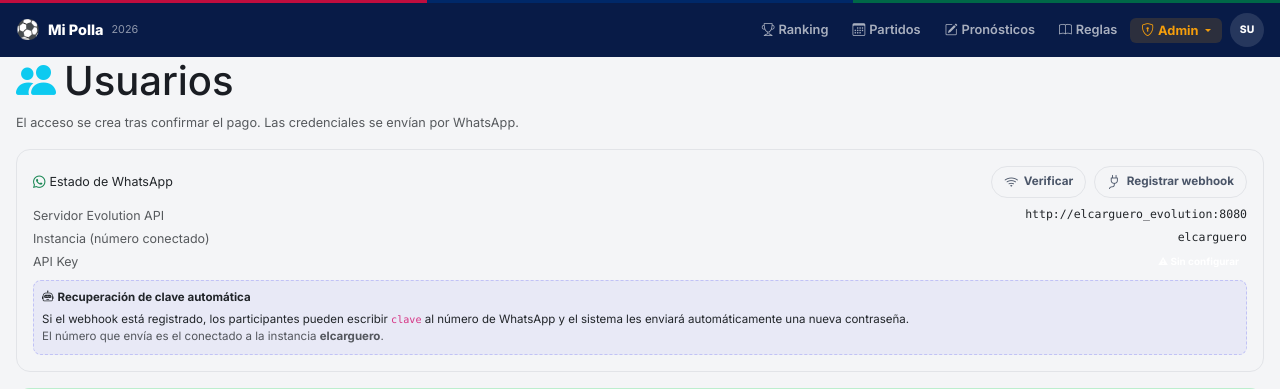
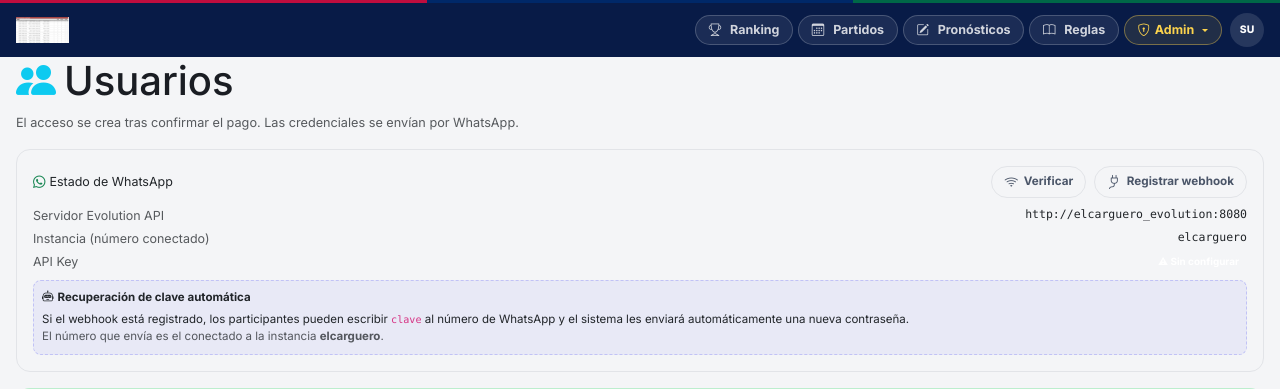
Before and after one commit to crismarbiker/mipolla, a Django app: page /admin/usuarios/ in a window 1280 px wide. Shown: the top 389 px of the page. Run offline with Django 5.2, Linux system fonts and the light colour scheme; the visitor is signed in with stand-in values (Sample User, id 1); data comes from the database, SQL or seed files in the repository.

Commit message:
feat: nav pill buttons + Mundial 2026 logo + admin results fixes
Nav: links as pill buttons with border+bg, admin gold accent
Logo: Mundial 2026 image in static/img/logo_mundial2026.png
Admin resultados: pending matches first (sorted), played last
deploy.sh: fixed collectstatic command

Co-Authored-By: Claude Sonnet 4.6 <noreply@anthropic.com>

```diff
--- a/polla/views.py
+++ b/polla/views.py
@@ -600,25 +600,32 @@ def admin_resultados(request):
         messages.success(request, f'Resultado guardado: {partido} {partido.resultado_str}')
         return redirect('polla:admin_resultados')
 
+    # Order: pending matches first (by date asc), played last (by date desc)
     fases = Fase.objects.prefetch_related(
         'partidos__pais_local',
         'partidos__pais_visitante',
-        'partidos__goles__jugador',
+        'partidos__goles__jugador__pais',
     ).all()
 
-    # Pre-load players per country for the goal entry forms
-    from django.db.models import Prefetch
     partidos_con_jugadores = {}
     for fase in fases:
-        for partido in fase.partidos.all():
+        # Sort: pending first (by date), played last (reverse date)
+        partidos_ordenados = sorted(
+            fase.partidos.all(),
+            key=lambda p: (p.jugado, p.fecha or timezone.now())
+        )
+        for partido in partidos_ordenados:
             jugadores = list(Jugador.objects.filter(
                 Q(pais=partido.pais_local) | Q(pais=partido.pais_visitante)
-            ).select_related('pais').order_by('pais', 'nombre_completo'))
+            ).select_related('pais').order_by('pais__nombre', 'nombre_completo'))
             goles_existentes = {g.jugador_id: g.cantidad for g in partido.goles.all()}
             partidos_con_jugadores[partido.id] = {
                 'jugadores': jugadores,
                 'goles': goles_existentes,
+                'orden': partidos_ordenados,
             }
+        # Store ordered list on fase object for template
+        fase._partidos_ordenados = partidos_ordenados
 
     return render(request, 'polla/admin_resultados.html', {
         'fases': fases,
--- a/static/css/polla.css
+++ b/static/css/polla.css
@@ -71,18 +71,39 @@ a { text-decoration: none; }
 }
 .top-nav-brand img { height: 26px; object-fit: contain; }
 
-.top-nav-links { display: flex; align-items: center; gap: .1rem; }
+.top-nav-links { display: flex; align-items: center; gap: .3rem; }
+/* ── NAV LINKS AS PILL BUTTONS ── */
 .top-nav-links a, .top-nav-links button {
-  color: rgba(255,255,255,.65); text-decoration: none;
-  font-size: .8rem; font-weight: 600;
-  padding: .32rem .7rem; border-radius: 6px;
+  color: rgba(255,255,255,.8);
+  text-decoration: none;
+  font-size: .78rem; font-weight: 700;
+  padding: .3rem .8rem;
+  border-radius: 999px;
+  border: 1.5px solid rgba(255,255,255,.2);
+  background: rgba(255,255,255,.08);
   transition: all .15s; cursor: pointer;
-  background: none; border: none; white-space: nowrap;
+  white-space: nowrap;
+  display: inline-flex; align-items: center; gap: .3rem;
 }
 .top-nav-links a:hover, .top-nav-links button:hover {
-  color: #fff; background: rgba(255,255,255,.1);
+  color: #fff;
+  background: rgba(255,255,255,.18);
+  border-color: rgba(255,255,255,.4);
 }
-.top-nav-links a.active { color: #fff; background: rgba(255,255,255,.15); }
+.top-nav-links a.active {
+  color: #fff;
+  background: rgba(255,255,255,.25);
+  border-color: rgba(255,255,255,.55);
+}
+.top-nav-links .admin-btn {
+  color: #FCD34D !important;
+  border-color: rgba(252,211,77,.4) !important;
+  background: rgba(252,211,77,.1) !important;
+}
+.top-nav-links .admin-btn:hover {
+  background: rgba(252,211,77,.22) !important;
+  border-color: rgba(252,211,77,.65) !important;
+}
 
 .nav-icon-btn {
   width: 34px; height: 34px; border-radius: 50%;
@@ -112,12 +133,20 @@ a { text-decoration: none; }
 .bot-nav a {
   flex: 1; display: flex; flex-direction: column;
   align-items: center; justify-content: center; gap: 2px;
-  color: rgba(255,255,255,.5);
+  color: rgba(255,255,255,.45);
   font-size: .57rem; font-weight: 700; text-transform: uppercase;
-  letter-spacing: .3px; text-decoration: none; transition: color .15s;
+  letter-spacing: .3px; text-decoration: none; transition: all .15s;
+  position: relative;
 }
 .bot-nav a i { font-size: 1.2rem; }
-.bot-nav a.active { color: #fff; }
+.bot-nav a.active {
+  color: #fff;
+}
+.bot-nav a.active::before {
+  content: '';
+  position: absolute; top: 0; left: 25%; right: 25%; height: 2px;
+  background: #fff; border-radius: 0 0 3px 3px;
+}
 
 /* ── PAGE WRAP ───────────────────────────────── */
 .page-wrap { padding-top: calc(var(--nav-h) + 3px); }
--- a/templates/base.html
+++ b/templates/base.html
@@ -22,11 +22,9 @@
 <header class="top-nav" style="top:3px;">
   <a class="top-nav-brand" href="{% url 'polla:ranking' %}">
     {% if torneo.logo %}
-    <img src="{{ torneo.logo.url }}" alt="{{ torneo.nombre }}">
+    <img src="{{ torneo.logo.url }}" alt="{{ torneo.nombre }}" style="max-height:36px;max-width:120px;object-fit:contain;">
     {% else %}
-    <span style="font-size:1.2rem;">⚽</span>
-    <span>{{ torneo.nombre }}</span>
-    <span style="font-weight:400;font-size:.75em;color:rgba(255,255,255,.55);">{{ torneo.temporada }}</span>
+    <img src="{% static 'img/logo_mundial2026.png' %}" alt="Mundial 2026" style="max-height:36px;max-width:140px;object-fit:contain;">
     {% endif %}
   </a>
 
@@ -46,9 +44,8 @@
     </a>
     {% if user.is_staff %}
     <div class="dropdown">
-      <a class="dropdown-toggle" data-bs-toggle="dropdown" href="#"
-         style="color:#F59E0B;font-size:.8rem;font-weight:700;padding:.32rem .7rem;border-radius:6px;text-decoration:none;background:rgba(245,158,11,.15);">
-        <i class="bi bi-shield-lock me-1"></i>Admin
+      <a class="admin-btn dropdown-toggle" data-bs-toggle="dropdown" href="#">
+        <i class="bi bi-shield-lock"></i>Admin
       </a>
       <ul class="dropdown-menu dropdown-menu-end">
         <li><a class="dropdown-item" href="{% url 'polla:admin_resultados' %}"><i class="bi bi-flag me-2" style="color:#16a34a;"></i>Resultados</a></li>
```
Also changed, not shown: templates/polla/admin_resultados.html (+19 -9 lines), static/img/logo_mundial2026.png (added), 1 other file.
